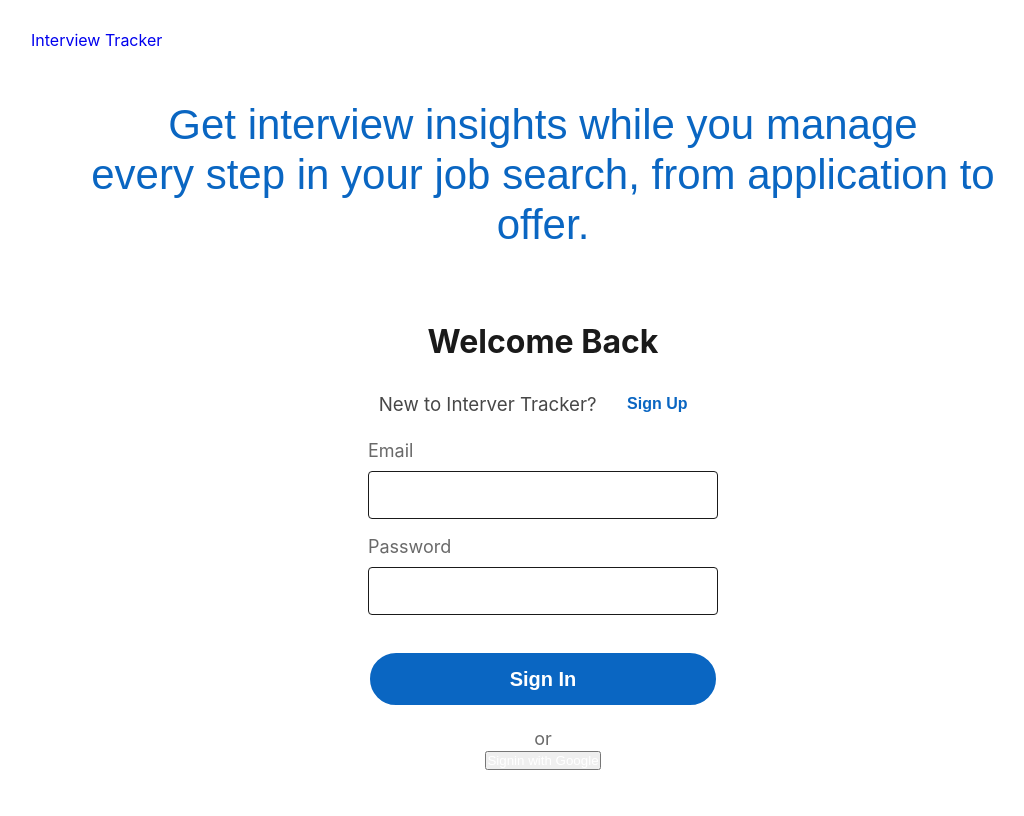
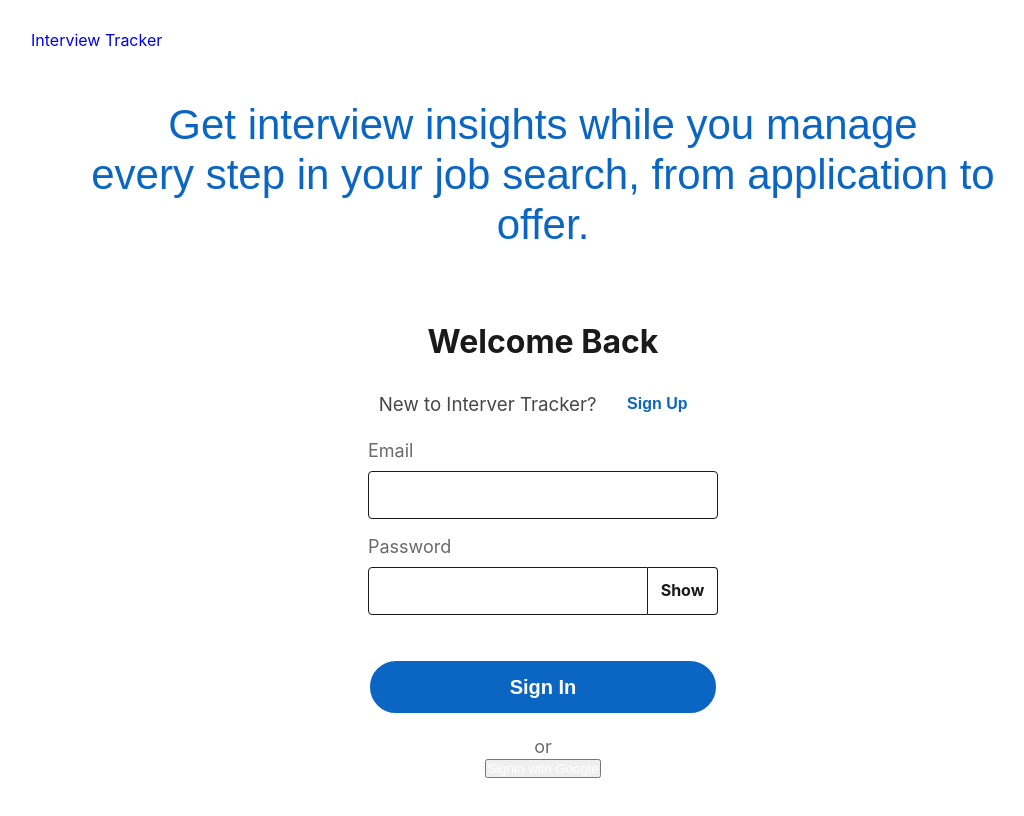
Before and after one commit to lnielsen209/Interview-TrackerX, a React app: page /signin in a window 1280 px wide. Shown: the top 816 px of the page, without its empty margins (97-1121 px from the left). Built offline with nearby package versions, Linux system fonts and the light colour scheme; no server answers.

Commit message:
add show/hide password toggle

```diff
--- /dev/null
+++ b/client/components/common/StyledFormPWDInput.js
@@ -0,0 +1,67 @@
+import React, { useState } from 'react';
+import styled from 'styled-components';
+import { Theme } from '../../style/Theme';
+import { StyledFormInput } from './StyledFormInput';
+
+const StyledPWDInputWrapper = styled.div`
+  display: flex;
+  ~ div {
+    margin-bottom: 8px;
+  }
+`;
+
+const StyledPWDInput = styled(StyledFormInput)`
+  width: 80%;
+  border-top-right-radius: 0;
+  border-bottom-right-radius: 0;
+`;
+
+const ToggleButton = styled.div`
+  background: ${Theme.secondary};
+  color: ${Theme.color};
+  font-size: 16px;
+  line-height: 24px;
+  text-align: center;
+  vertical-align: middle;
+  height: 48px;
+  width: 350px;
+  border-radius: 4px;
+  border: 1px solid ${Theme.color};
+  padding: 10px;
+  margin: 8px 0px 16px 0px;
+  width: 20%;
+  box-sizing: border-box;
+  border-left: 0;
+  border-top-left-radius: 0;
+  border-bottom-left-radius: 0;
+  font-weight: bold;
+  cursor: pointer;
+  user-select: none;
+  transition-timing-function: cubic-bezier(0, 0, 0.2, 1);
+  transition-duration: 0.167s;
+
+  &:hover {
+    box-shadow: rgb(200, 200, 200) 0px 0px 0px 1px inset;
+  }
+
+  &:active {
+    transform: scale(0.98);
+  }
+`;
+
+const StyledFormPWDInput = (props) => {
+  const [showPassword, setShowPassword] = useState(false);
+  return (
+    <>
+      <StyledPWDInputWrapper>
+        <StyledPWDInput {...props} />
+        <ToggleButton onClick={() => setShowPassword(!showPassword)}>
+          {showPassword ? 'Hide' : 'Show'}
+        </ToggleButton>
+      </StyledPWDInputWrapper>
+      <div>{showPassword && props.password}</div>
+    </>
+  );
+};
+
+export { StyledFormPWDInput };
--- a/client/components/common/index.js
+++ b/client/components/common/index.js
@@ -3,6 +3,7 @@ export * from './PageLayout';
 export * from './StyledButton';
 export * from './StyledFormInput';
 export * from './StyledFormLabel';
+export * from './StyledFormPWDInput';
 export * from './StyledFormWrapper';
 export * from './StyledH1';
 export * from './StyledH3';
--- a/client/components/pages/Signin/Signin.jsx
+++ b/client/components/pages/Signin/Signin.jsx
@@ -6,6 +6,7 @@ import styled from 'styled-components';
 import {
   StyledFormLabel,
   StyledFormInput,
+  StyledFormPWDInput,
   StyledButton,
   StyledFormWrapper,
   StyledH1,
@@ -125,7 +126,7 @@ const Signin = () => {
           </>
           <>
             <SigninLabal light>Password</SigninLabal>
-            <SigninInput
+            <StyledFormPWDInput
               password={password}
               type="password"
               onChange={(e) => setPassword(e.target.value)}
```
